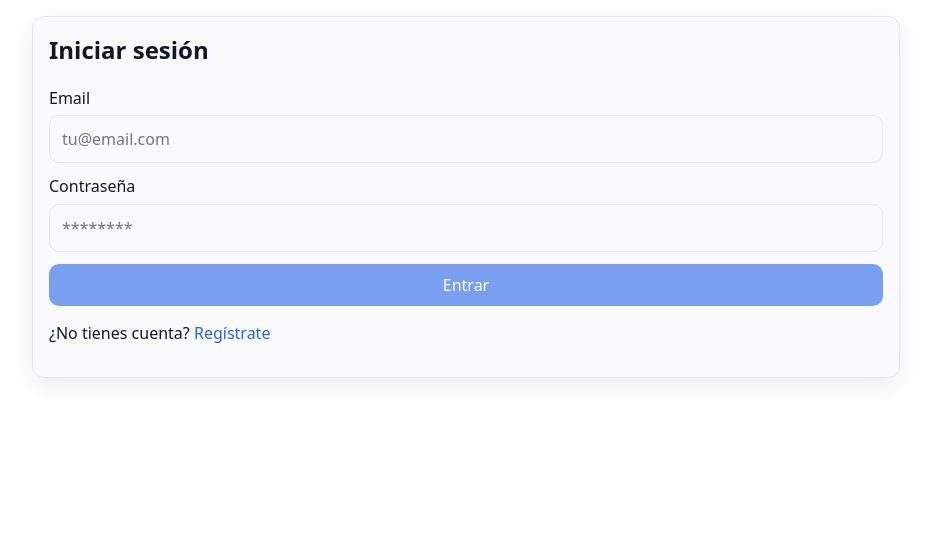
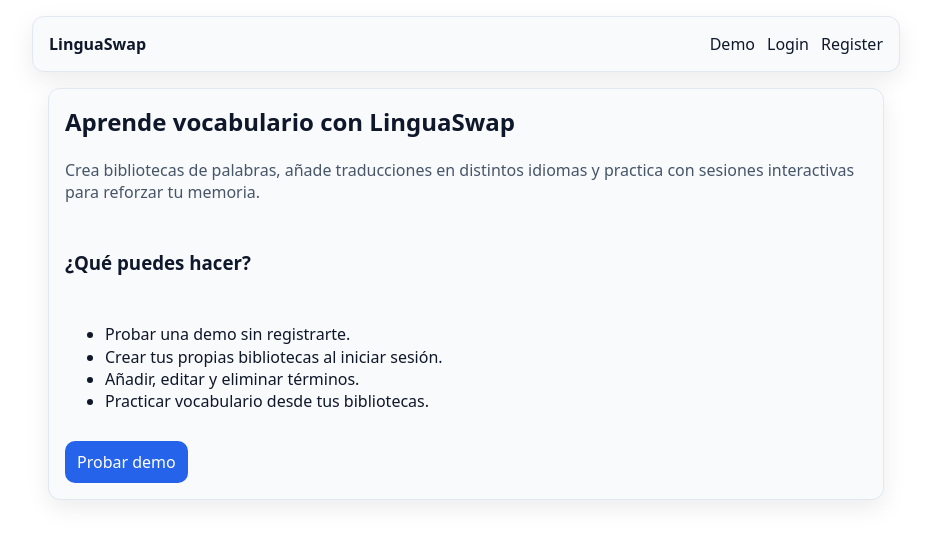
Before and after one commit to carlostrcs/Linguaswap.Web, a React (Vite) app: page / in a window 1280 px wide. Shown: the top 542 px of the page, without its empty margins (174-1105 px from the left). Built offline with nearby package versions, Linux system fonts and the light colour scheme.

Commit message:
Creating app shell and basic navigation

```diff
--- a/src/App.tsx
+++ b/src/App.tsx
@@ -1,43 +1,6 @@
-import { THEMES,type Theme, useTheme } from "./theme/theme";
 import { ThemeProvider } from "./theme/ThemeProvider";
-import { PublicLibrariesPage } from "./features/libraries/PublicLibrariesPage";
 import { RouterProvider } from "react-router-dom";
 import { router } from "./app/router";
-
-
-export function TopBar() {
-  const { theme, setTheme } = useTheme();
-
-  return (
-    <div className="spread" style={{ marginBottom: 16 }}>
-      <h2 style={{ margin: 0 }}>LinguaSwap</h2>
-
-      <div className="row">
-        <span style={{ color: "var(--muted-text)" }}>Tema</span>
-        <select
-          value={theme}
-          onChange={(e) => setTheme(e.target.value as Theme)}
-          className="button"
-        >
-          {THEMES.map((t) => (
-            <option key={t} value={t}>
-              {t}
-            </option>
-          ))}
-        </select>
-      </div>
-    </div>
-  );
-}
-
-export function AppInner() {
-  return (
-    <div className="container">
-      <TopBar />
-      <PublicLibrariesPage />
-    </div>
-  );
-}
 
 export default function App() {
   return (
--- a/src/app/router.tsx
+++ b/src/app/router.tsx
@@ -7,13 +7,53 @@ import { MyLibrariesPage } from "../features/libraries/MyLibrariesPage";
 import { LibraryDetailPage } from "../features/libraries/LibraryDetailPage";
 import { GuestOnlyRoute } from "../routes/GuestOnlyRoute";
 import { PrivateRoute } from "../routes/PrivateRoute";
+import { HomePage } from "../features/home/HomePage";
+import { RootLayout } from "../components/RootLayout";
 
 export const router = createBrowserRouter([
-  { path: "/", element: <GuestOnlyRoute><LoginPage /></GuestOnlyRoute> },
-  { path: "/demo", element: <PublicLibrariesPage /> },
-  { path: "/register", element: <GuestOnlyRoute><RegisterPage /></GuestOnlyRoute> },
-  { path: "/login", element: <GuestOnlyRoute><LoginPage /></GuestOnlyRoute> },
-  { path: "/practice/:sessionId", element: <PracticeSessionPage /> },
-  { path: "/libraries", element: <PrivateRoute><MyLibrariesPage /></PrivateRoute>},
-  { path: "/libraries/:libraryId", element: <LibraryDetailPage /> }
+  {
+    element: <RootLayout />,
+    children: [
+      {
+        path: "/",
+        element: (
+            <HomePage />
+        ),
+      },
+      { path: "/demo", element: <PublicLibrariesPage /> },
+      {
+        path: "/register",
+        element: (
+          <GuestOnlyRoute>
+            <RegisterPage />
+          </GuestOnlyRoute>
+        ),
+      },
+      {
+        path: "/login",
+        element: (
+          <GuestOnlyRoute>
+            <LoginPage />
+          </GuestOnlyRoute>
+        ),
+      },
+      { path: "/practice/:sessionId", element: <PracticeSessionPage /> },
+      {
+        path: "/libraries",
+        element: (
+          <PrivateRoute>
+            <MyLibrariesPage />
+          </PrivateRoute>
+        ),
+      },
+      {
+        path: "/libraries/:libraryId",
+        element: (
+          <PrivateRoute>
+            <LibraryDetailPage />
+          </PrivateRoute>
+        ),
+      },
+    ],
+  },
 ]);
--- /dev/null
+++ b/src/components/AppShell.tsx
@@ -0,0 +1,18 @@
+import type { ReactNode } from "react";
+import { TopNav } from "./TopNav";
+
+type AppShellProps = {
+  children: ReactNode;
+};
+
+export function AppShell({ children }: AppShellProps) {
+  return (
+    <>
+      <TopNav />
+
+      <main className="container">
+        {children}
+      </main>
+    </>
+  );
+}
--- /dev/null
+++ b/src/components/RootLayout.tsx
@@ -0,0 +1,10 @@
+import { Outlet } from "react-router-dom";
+import { AppShell } from "./AppShell";
+
+export function RootLayout() {
+  return (
+    <AppShell>
+      <Outlet />
+    </AppShell>
+  );
+}
--- /dev/null
+++ b/src/components/TopNav.tsx
@@ -0,0 +1,36 @@
+import { Link, useNavigate } from "react-router-dom";
+import { Button } from "./Button";
+import { clearToken, isAuthenticated } from "../features/auth/auth";
+
+export function TopNav() {
+  const navigate = useNavigate();
+  const loggedIn = isAuthenticated();
+
+  function handleLogout() {
+    clearToken();
+    navigate("/login");
+  }
+
+  return (
+    <header className="topNav">
+      <Link to="/" className="topNavBrand">
+        LinguaSwap
+      </Link>
+
+      <nav className="topNavLinks">
+        <Link to="/demo">Demo</Link>
+
+        {loggedIn && <Link to="/libraries">Mis libraries</Link>}
+
+        {!loggedIn && <Link to="/login">Login</Link>}
+        {!loggedIn && <Link to="/register">Register</Link>}
+
+        {loggedIn && (
+          <Button type="button" onClick={handleLogout}>
+            Logout
+          </Button>
+        )}
+      </nav>
+    </header>
+  );
+}
--- /dev/null
+++ b/src/features/auth/auth.ts
@@ -0,0 +1,17 @@
+const TOKEN_KEY = "linguaswap.token";
+
+export function getToken() {
+  return localStorage.getItem(TOKEN_KEY);
+}
+
+export function setToken(token: string) {
+  localStorage.setItem(TOKEN_KEY, token);
+}
+
+export function clearToken() {
+  localStorage.removeItem(TOKEN_KEY);
+}
+
+export function isAuthenticated() {
+  return getToken() !== null;
+}
--- /dev/null
+++ b/src/features/home/HomePage.tsx
@@ -0,0 +1,39 @@
+import { Link } from "react-router-dom";
+import { Card } from "../../components/Card";
+import { Button } from "../../components/Button";
+
+export function HomePage() {
+  return (
+    <Card>
+      <div className="stack">
+        <div>
+          <h2 style={{ marginTop: 0 }}>Aprende vocabulario con LinguaSwap</h2>
+
+          <p className="mutedText">
+            Crea bibliotecas de palabras, añade traducciones en distintos idiomas
+            y practica con sesiones interactivas para reforzar tu memoria.
+          </p>
+        </div>
+
+        <div className="stack">
+          <h3>¿Qué puedes hacer?</h3>
+
+          <ul>
+            <li>Probar una demo sin registrarte.</li>
+            <li>Crear tus propias bibliotecas al iniciar sesión.</li>
+            <li>Añadir, editar y eliminar términos.</li>
+            <li>Practicar vocabulario desde tus bibliotecas.</li>
+          </ul>
+        </div>
+
+        <div className="row">
+          <Link to="/demo">
+            <Button type="button" variant="primary">
+              Probar demo
+            </Button>
+          </Link>
+        </div>
+      </div>
+    </Card>
+  );
+}
--- a/src/styles/base.css
+++ b/src/styles/base.css
@@ -155,3 +155,39 @@ code {
 .listItem {
   margin-bottom: 8px;
 }
+
+.topNav {
+  display: flex;
+  align-items: center;
+  justify-content: space-between;
+  gap: 16px;
+  padding: 14px 24px;
+  border-bottom: 1px solid var(--border);
+  background: var(--card);
+  border: 1px solid var(--border);
+  border-radius: var(--radius);
+  box-shadow: var(--shadow);
+  padding: 16px;
+}
+
+.topNavBrand {
+  font-weight: 700;
+  color: var(--text);
+  text-decoration: none;
+}
+
+.topNavLinks {
+  display: flex;
+  align-items: center;
+  gap: 12px;
+  flex-wrap: wrap;
+}
+
+.topNavLinks a {
+  color: var(--text);
+  text-decoration: none;
+}
+
+.topNavLinks a:hover {
+  text-decoration: underline;
+}
```
